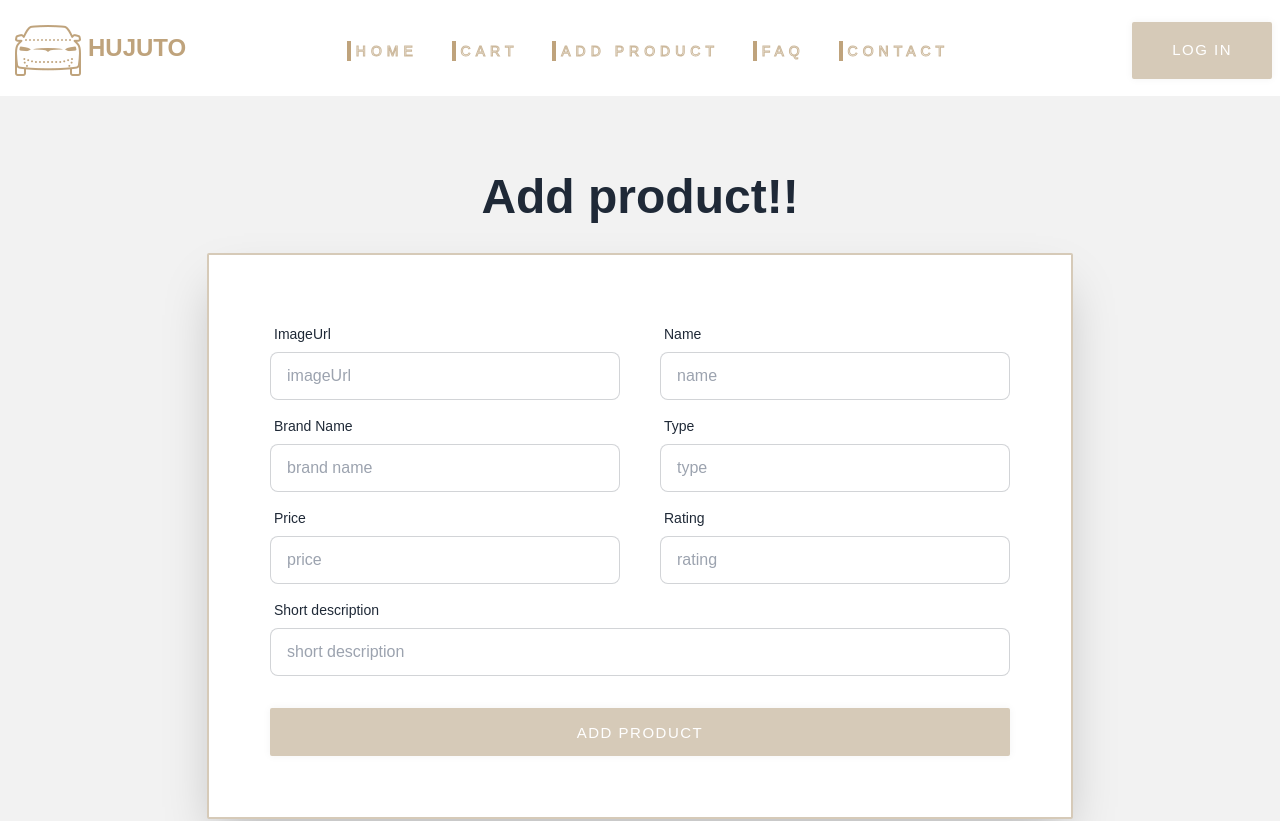
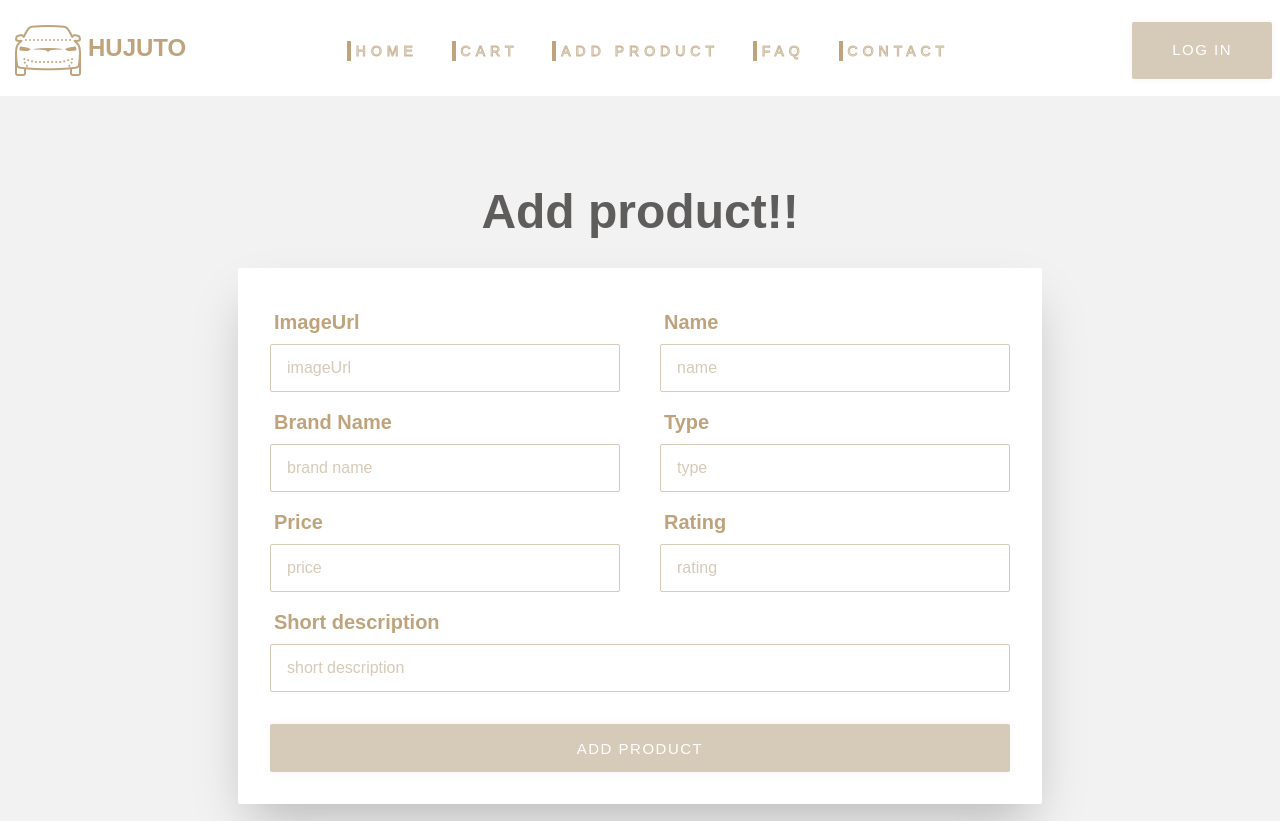
Before and after one commit to noushadzaman/hujuto-client, a React (Vite) app: page /addProduct in a window 1280 px wide. Shown: the top 821 px of the page. Built offline with nearby package versions, Linux system fonts and the light colour scheme; no server answers.

Commit message:
faq page added

```diff
--- a/src/pages/AddProduct/AddProduct.jsx
+++ b/src/pages/AddProduct/AddProduct.jsx
@@ -27,7 +27,7 @@ const AddProduct = () => {
         <div className="hero min-h-screen bg-base-200">
             <div className="flex-col lg:flex-row-reverse">
                 <div className="text-center lg:text-left">
-                    <h1 className="text-5xl font-bold mb-8 text-center">Add product!!</h1>
+                    <h1 className="text-5xl font-bold mb-8 text-center text-[#5f5c5c]">Add product!!</h1>
                 </div>
                 <div className="card rounded-[2px] flex-shrink-0 shadow-2xl bg-base-100">
                     <form
@@ -37,59 +37,59 @@ const AddProduct = () => {
                         <div className="md:flex gap-[40px]">
                             <div className="form-control">
                                 <label className="label">
-                                    <span className="label-text">ImageUrl</span>
+                                    <span className="label-text text-xl text-[#BFA37C] font-semibold">ImageUrl</span>
                                 </label>
 
-                                <input name="imageUrl" type="text" placeholder="imageUrl" className="input input-bordered w-[350px]" required />
+                                <input name="imageUrl" type="text" placeholder="imageUrl" className="bg-base-100 input rounded-[2px] border-t-1 border-[#d6cab8] placeholder-[#d6cab8] input-bordered w-[350px]" required />
                             </div>
                             <div className="form-control">
                                 <label className="label">
-                                    <span className="label-text">Name</span>
+                                    <span className="label-text text-xl text-[#BFA37C] font-semibold">Name</span>
                                 </label>
 
-                                <input name="name" type="text" placeholder="name" className="input input-bordered w-[350px]" required />
+                                <input name="name" type="text" placeholder="name" className="bg-base-100 input rounded-[2px] border-t-1 border-[#d6cab8] placeholder-[#d6cab8] input-bordered w-[350px]" required />
                             </div>
                         </div>
                         <div className="md:flex gap-[40px]">
                             <div className="form-control">
                                 <label className="label">
-                                    <span className="label-text">Brand Name</span>
+                                    <span className="label-text text-xl text-[#BFA37C] font-semibold">Brand Name</span>
                                 </label>
 
-                                <input name="brandName" type="text" placeholder="brand name" className="input input-bordered w-[350px]" required />
+                                <input name="brandName" type="text" placeholder="brand name" className="bg-base-100 input rounded-[2px] border-t-1 border-[#d6cab8] placeholder-[#d6cab8] input-bordered w-[350px]" required />
                             </div>
                             <div className="form-control">
                                 <label className="label">
-                                    <span className="label-text">Type</span>
+                                    <span className="label-text text-xl text-[#BFA37C] font-semibold">Type</span>
                                 </label>
 
-                                <input name="type" type="text" placeholder="type" className="input input-bordered w-[350px]" required />
+                                <input name="type" type="text" placeholder="type" className="bg-base-100 input rounded-[2px] border-t-1 border-[#d6cab8] placeholder-[#d6cab8] input-bordered w-[350px]" required />
                             </div>
                         </div>
                         <div className="md:flex gap-[40px]">
                             <div className="form-control">
                                 <label className="label">
-                                    <span className="label-text">Price</span>
+                                    <span className="label-text text-xl text-[#BFA37C] font-semibold">Price</span>
                                 </label>
 
-                                <input name="price" type="text" placeholder="price" className="input input-bordered w-[350px]" required />
+                                <input name="price" type="text" placeholder="price" className="bg-base-100 input rounded-[2px] border-t-1 border-[#d6cab8] placeholder-[#d6cab8] input-bordered w-[350px]" required />
                             </div>
                             <div className="form-control">
                                 <label className="label">
-                                    <span className="label-text">Rating</span>
+                                    <span className="label-text text-xl text-[#BFA37C] font-semibold">Rating</span>
                                 </label>
 
-                                <input name="rating" type="text" placeholder="rating" className="input input-bordered w-[350px]" required />
+                                <input name="rating" type="text" placeholder="rating" className="bg-base-100 input rounded-[2px] border-t-1 border-[#d6cab8] placeholder-[#d6cab8] input-bordered w-[350px]" required />
                             </div>
 
                         </div>
                         <div>
                             <div className="form-control">
                                 <label className="label">
-                                    <span className="label-text">Short description</span>
+                                    <span className="label-text text-xl text-[#BFA37C] font-semibold">Short description</span>
                                 </label>
 
-                                <input name="shortDescription" type="text" placeholder="short description" className="input input-bordered w-[100%]" required />
+                                <input name="shortDescription" type="text" placeholder="short description" className="bg-base-100 input rounded-[2px] border-t-1 border-[#d6cab8] placeholder-[#d6cab8] input-bordered w-[100%]" required />
                             </div>
                         </div>
                         <div className="form-control mt-6">
--- a/src/pages/Brandproducts/BrandProducts.jsx
+++ b/src/pages/Brandproducts/BrandProducts.jsx
@@ -13,6 +13,7 @@ const BrandProducts = ({ brandName }) => {
     const specificVehicles = allVehicles.filter(vehicle => vehicle.brandName == brandName);
 
     return (
+
         <div className="py-[100px] grid grid-cols-1 gap-5 md:w-[80%] mx-auto">
             {
                 specificVehicles.map((vehicle, index) => <BrandProductsCard
@@ -21,7 +22,6 @@ const BrandProducts = ({ brandName }) => {
                     vehicle={vehicle}
                 ></BrandProductsCard>)
             }
-
             {
                 specificVehicles.length == 0 &&
                 <div>
@@ -30,6 +30,7 @@ const BrandProducts = ({ brandName }) => {
                 </div>
             }
         </div>
+
     );
 };
 
--- a/src/pages/Login/Login.jsx
+++ b/src/pages/Login/Login.jsx
@@ -15,10 +15,8 @@ const Login = () => {
         const form = event.target;
         const email = form.email.value;
         const password = form.password.value;
-        console.log(email, password);
         signIn(email, password)
-            .then(user => {
-                console.log(user.user);
+            .then(() => {
                 navigate('/');
                 setError('');
                 Swal.fire({
@@ -37,8 +35,7 @@ const Login = () => {
 
     const handleGoogleSignIn = () => {
         googleSignIn()
-            .then(result => {
-                console.log(result.user)
+            .then(() => {
                 navigate('/');
                 Swal.fire({
                     position: 'center',
--- a/src/pages/ProductDetails/ProductDetails.css
+++ b/src/pages/ProductDetails/ProductDetails.css
@@ -1,4 +1,4 @@
-.card {
+ .detailCard {
     width: auto;
     height: auto;
     border-radius: 2px;
@@ -42,12 +42,12 @@
     font-weight: bold;
 }
 
-.card:hover {
+.detailCard:hover {
     border-color: #ccb89b;
     box-shadow: 0 4px 18px 0 rgba(0, 0, 0, 0.25);
 }
 
-.card:hover .card-button {
+.detailCard:hover .card-button {
     transform: translate(-50%, 50%);
     opacity: 1;
 }
--- a/src/pages/ProductDetails/ProductDetails.jsx
+++ b/src/pages/ProductDetails/ProductDetails.jsx
@@ -3,12 +3,12 @@ import './ProductDetails.css'
 
 const ProductDetails = () => {
     const productDetails = useLoaderData();
-    const { _id, brandName, imageUrl, name, price, rating, type, shortDescription } = productDetails;
+    const {  imageUrl, name, price, rating, shortDescription } = productDetails;
 
     return (
-        <div className="card mb-[150px]">
-            <div className="card-details px-[10%]">
-                <img src={imageUrl} alt="" />
+        <div className="detailCard mb-[150px]">
+            <div className="card-details px-[10%] lg">
+                <img className="lg:px-[10%] xl:px-[20%]" src={imageUrl} alt="" />
                 <div className="px-[10%] py-[50px]">
                     <p className="text-title">{name}</p>
                     <p className="text-body">{shortDescription}</p>
--- a/src/pages/Shared/Navbar/Navbar.jsx
+++ b/src/pages/Shared/Navbar/Navbar.jsx
@@ -84,7 +84,7 @@ const Navbar = () => {
                             user ?
                                 <div className="flex items-center gap-3">
                                     <div className="flex flex-col items-center">
-                                        <img className="rounded h-[40px]" src={user?.photoURL} alt="" />
+                                        <img referrerPolicy="no-referrer" className="rounded h-[40px]" src={user?.photoURL} alt="" />
                                         <p className="text-[#BFA37C] font-semibold text-center">{user?.displayName}</p>
                                     </div>
                                     <button
```
Also changed, not shown: src/pages/Faq/Faq.jsx (added, +58 -0 lines), src/routes/Route.jsx (+5 -4 lines), src/pages/Brandproducts/BrandProductsCard.css (deleted).
